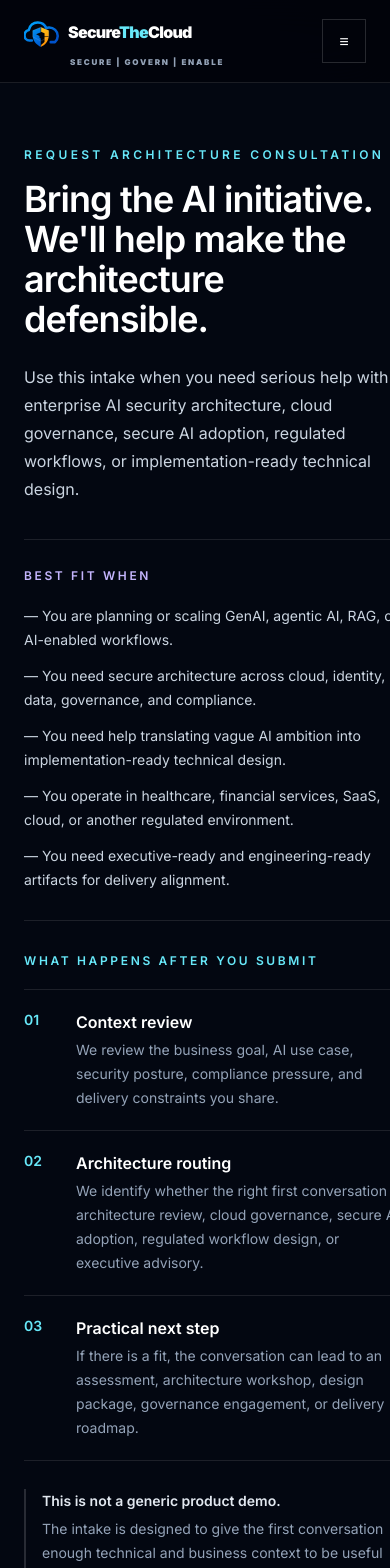
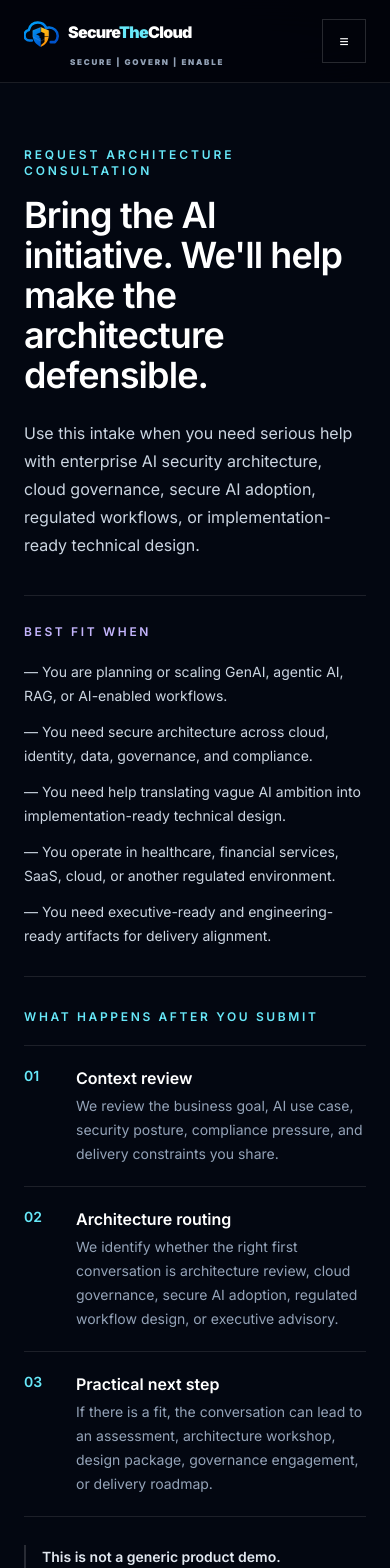
Before and after one commit to S3curethecloud/stc-marketing-site, a Next.js app: page /request-demo in a window 390 px wide. Shown: the top 1568 px of the page. Built offline with nearby package versions, Linux system fonts and the light colour scheme.

Commit message:
Constrain consultation layout at narrow widths

```diff
--- a/app/request-demo/page.tsx
+++ b/app/request-demo/page.tsx
@@ -27,11 +27,11 @@ const whatHappensNext = [
 export default function RequestDemoPage() {
   return (
     <>
-      <section className="border-b border-white/10 bg-[#030711]">
+      <section className="overflow-x-clip border-b border-white/10 bg-[#030711]">
         <Container className="py-16 sm:py-20 lg:py-24">
-          <div className="grid gap-12 lg:grid-cols-[0.9fr_1.1fr] lg:items-start lg:gap-14">
-            <div>
-              <p className="text-xs font-semibold uppercase tracking-[0.28em] text-cyan-300">
+          <div className="grid min-w-0 gap-12 lg:grid-cols-[0.9fr_1.1fr] lg:items-start lg:gap-14">
+            <div className="min-w-0">
+              <p className="max-w-full text-xs font-semibold uppercase tracking-[0.24em] text-cyan-300 sm:tracking-[0.28em]">
                 Request architecture consultation
               </p>
               <h1 className="mt-4 max-w-3xl text-4xl font-semibold tracking-tight text-white sm:text-5xl lg:text-[3.5rem] lg:leading-[1.05]">
@@ -52,9 +52,9 @@ export default function RequestDemoPage() {
                 <p className="text-xs font-semibold uppercase tracking-[0.22em] text-cyan-300">What happens after you submit</p>
                 <div className="mt-5 divide-y divide-white/10 border-y border-white/10">
                   {whatHappensNext.map((item) => (
-                    <div key={item.number} className="grid grid-cols-[2.5rem_1fr] gap-3 py-5">
+                    <div key={item.number} className="grid min-w-0 grid-cols-[2.5rem_minmax(0,1fr)] gap-3 py-5">
                       <div className="text-sm font-semibold text-cyan-300">{item.number}</div>
-                      <div><h2 className="text-base font-semibold text-white">{item.title}</h2><p className="mt-1 text-sm leading-6 text-slate-400">{item.body}</p></div>
+                      <div className="min-w-0"><h2 className="text-base font-semibold text-white">{item.title}</h2><p className="mt-1 text-sm leading-6 text-slate-400">{item.body}</p></div>
                     </div>
                   ))}
                 </div>
@@ -66,9 +66,11 @@ export default function RequestDemoPage() {
               </div>
             </div>
 
-            <Suspense fallback={<div className="min-h-[48rem] border border-white/10 bg-[#060a15]/90" aria-hidden="true" />}>
-              <DemoRequestForm />
-            </Suspense>
+            <div className="min-w-0">
+              <Suspense fallback={<div className="min-h-[48rem] min-w-0 border border-white/10 bg-[#060a15]/90" aria-hidden="true" />}>
+                <DemoRequestForm />
+              </Suspense>
+            </div>
           </div>
         </Container>
       </section>
```
